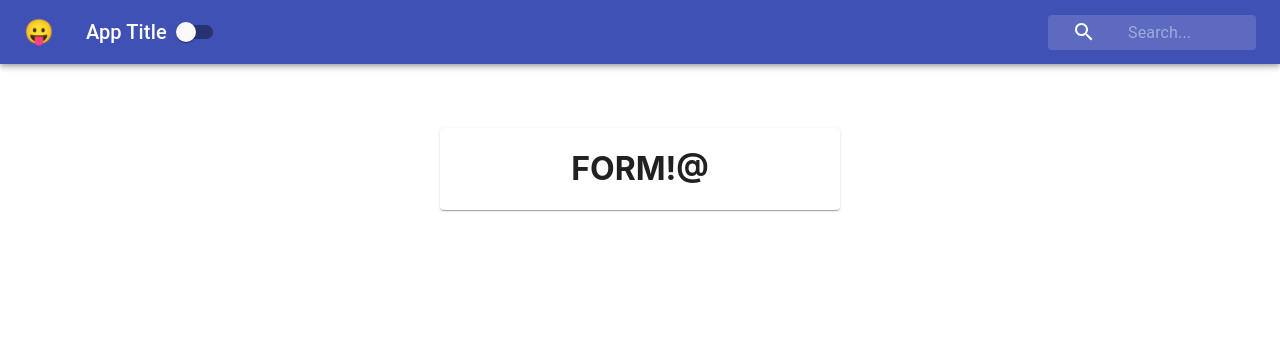
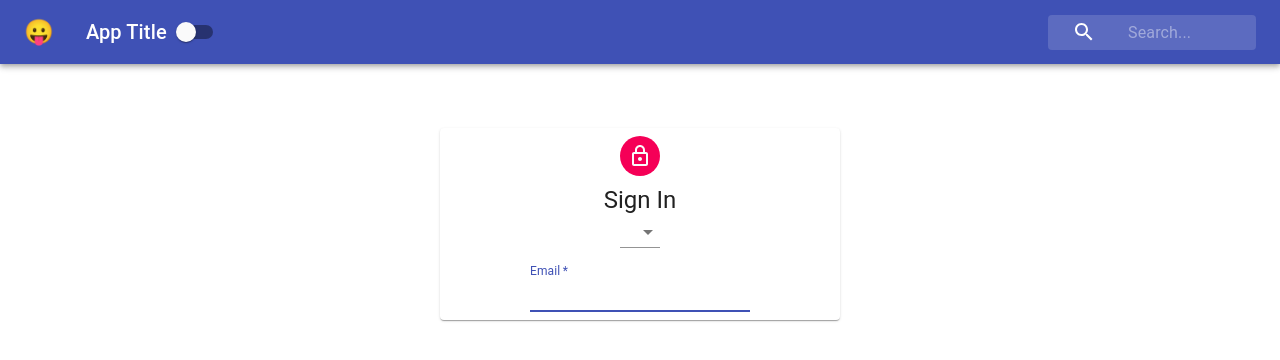
Before and after one commit to Decomplosed/react-context-app, a React (Create React App) app: page / in a window 1280 px wide. Shown: the top 360 px of the page. Built offline with nearby package versions, Linux system fonts and the light colour scheme.

Commit message:
expanded template and styled avatar

```diff
--- a/src/Form.js
+++ b/src/Form.js
@@ -22,7 +22,21 @@ class Form extends Component {
     return (
       <main className={classes.main}>
         <Paper className={classes.paper}>
-          <h1>FORM!@</h1>
+          <Avatar className={classes.avatar}>
+            <LockOutlinedIcon />
+          </Avatar>
+          <Typography variant='h5'>Sign In</Typography>
+          <Select>
+            <MenuItem>English</MenuItem>
+            <MenuItem>French</MenuItem>
+            <MenuItem>Spanish</MenuItem>
+          </Select>
+          <form className={classes.form}>
+            <FormControl margin='normal' required fullWidth>
+              <InputLabel htmlFor='email'>Email</InputLabel>
+              <Input id='email' name='email' autoFocus />
+            </FormControl>
+          </form>
         </Paper>
       </main>
     )
--- a/src/styles/FormStyles.js
+++ b/src/styles/FormStyles.js
@@ -15,6 +15,10 @@ const styles = theme => ({
     display: 'flex',
     flexDirection: 'column',
     alignItems: 'center'
+  },
+  avatar: {
+    margin: theme.spacing.unit,
+    backgroundColor: theme.palette.secondary.main
   }
 })
 
```
